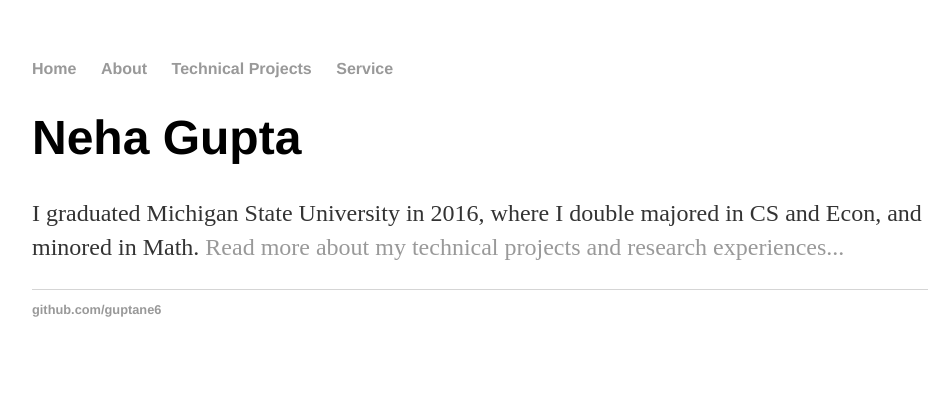
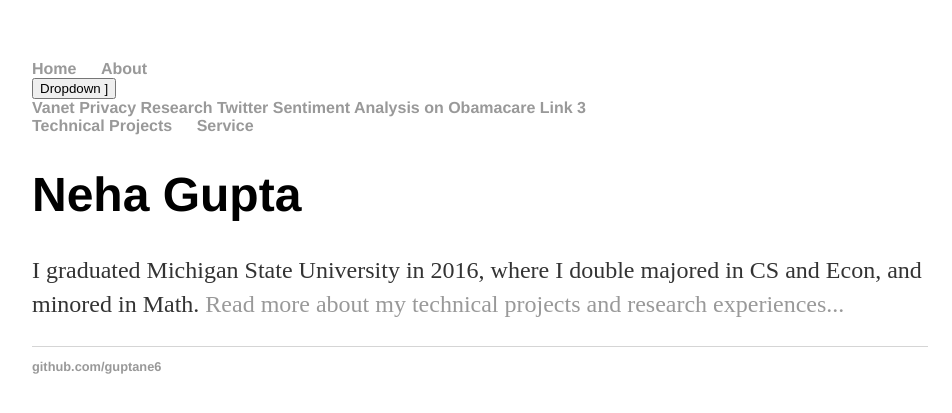
Before and after one commit to nehargupta/nehargupta.github.io, a Jekyll site: the page built from index.html, in a window 1280 px wide. Shown: the top 413 px of the page, without its empty margins (160-1112 px from the left). Built offline with Jekyll 4.4.1, drawn with Linux system fonts in a browser that asks for light colours.

Commit message:
Attempting to add a dropdown
Lol lets see how this goes. I should download a text editor and start using offline editing

```diff
--- a/_layouts/default.html
+++ b/_layouts/default.html
@@ -4,12 +4,23 @@
 			<title>{{ page.title }}</title>
 			<!-- link to main stylesheet -->
 			<link rel="stylesheet" type="text/css" href="/css/main.css">
+			<link href="https://fonts.googleapis.com/icon?family=Material+Icons"
+      rel="stylesheet">
 		</head>
 		<body>
 			<nav>
 	    		<ul>
 	        		<li><a href="/">Home</a></li>
 		        	<li><a href="/about">About</a></li>
+				<div class="dropdown">
+    					<button class="dropbtn">Dropdown
+]    					</button>
+    					<div class="dropdown-content">
+      						<a href="/projects/reu">Vanet Privacy Research</a>
+      						<a href="/projects/econ499">Twitter Sentiment Analysis on Obamacare</a>
+      						<a href="/projects/link3">Link 3</a>
+    					</div>
+ 	 			</div>
 	        		<li><a href="/projects">Technical Projects</a></li>
 				<li><a href="/funstuff">Service</a></li>
 	    		</ul>
```
